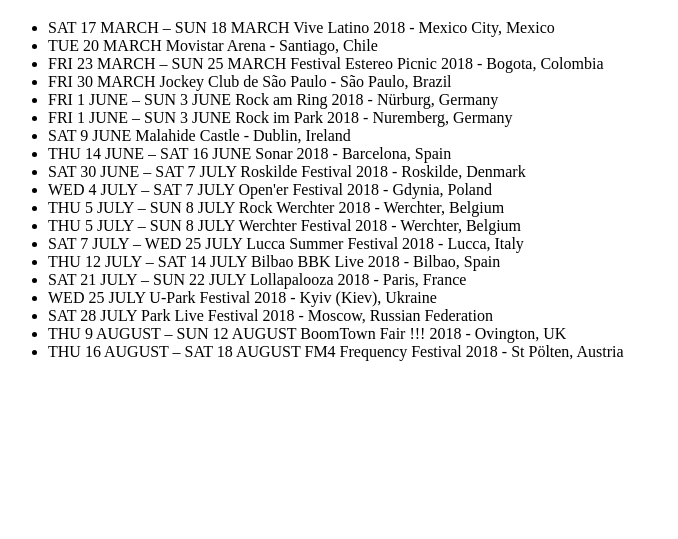
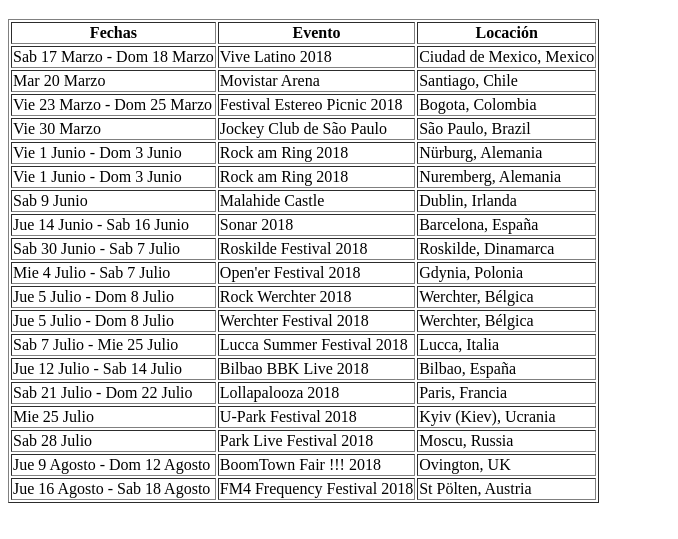
Before and after one commit to suarez8924/PROYECTO-FINAL, a plain HTML site: page tourdates.html in a window 1280 px wide. Shown: the part 87-626 px from the top of the page, without its empty margins (0-678 px from the left). Drawn offline with Linux system fonts and the light colour scheme.

Commit message:
Add files via upload

```diff
--- a/tourdates.html
+++ b/tourdates.html
@@ -11,84 +11,110 @@
     </header>
     <main>
         <h1>TOUR DATES</h1>
-        <ul>
-            <li>
-                <span>SAT 17 MARCH – SUN 18 MARCH</span>
-                Vive Latino 2018 - Mexico City, Mexico
-            </li>
-            <li>
-                <span>TUE 20 MARCH</span>
-                Movistar Arena - Santiago, Chile
-            </li>
-            <li>
-                <span>FRI 23 MARCH – SUN 25 MARCH</span>
-                Festival Estereo Picnic 2018 - Bogota, Colombia
-            </li>
-            <li>
-                <span>FRI 30 MARCH</span>
-                Jockey Club de São Paulo - São Paulo, Brazil
-            </li>
-            <li>
-                <span>FRI 1 JUNE – SUN 3 JUNE</span>
-                Rock am Ring 2018 - Nürburg, Germany
-            </li>
-            <li>
-                <span>FRI 1 JUNE – SUN 3 JUNE</span>
-                Rock im Park 2018 - Nuremberg, Germany
-            </li>
-            <li>
-                <span>SAT 9 JUNE</span>
-                Malahide Castle - Dublin, Ireland
-            </li>
-            <li>
-                <span>THU 14 JUNE – SAT 16 JUNE</span>
-                Sonar 2018 - Barcelona, Spain
-            </li>
-            <li>
-                <span>SAT 30 JUNE – SAT 7 JULY</span>
-                Roskilde Festival 2018 - Roskilde, Denmark
-            </li>
-            <li>
-                <span>WED 4 JULY – SAT 7 JULY</span>
-                Open'er Festival 2018 - Gdynia, Poland
-            </li>
-            <li>
-                <span>THU 5 JULY – SUN 8 JULY</span>
-                Rock Werchter 2018 - Werchter, Belgium
-            </li>
-            <li>
-                <span>THU 5 JULY – SUN 8 JULY</span>
-                Werchter Festival 2018 - Werchter, Belgium
-            </li>
-            <li>
-                <span>SAT 7 JULY – WED 25 JULY</span>
-                Lucca Summer Festival 2018 - Lucca, Italy
-            </li>
-            <li>
-                <span>THU 12 JULY – SAT 14 JULY</span>
-                Bilbao BBK Live 2018 - Bilbao, Spain
-            </li>
-            <li>
-                <span>SAT 21 JULY – SUN 22 JULY</span>
-                Lollapalooza 2018 - Paris, France
-            </li>
-            <li>
-                <span>WED 25 JULY</span>
-                U-Park Festival 2018 - Kyiv (Kiev), Ukraine
-            </li>
-            <li>
-                <span>SAT 28 JULY</span>
-                Park Live Festival 2018 - Moscow, Russian Federation
-            </li>
-            <li>
-                <span>THU 9 AUGUST – SUN 12 AUGUST</span>
-                BoomTown Fair !!! 2018 - Ovington, UK
-            </li>
-            <li>
-                <span>THU 16 AUGUST – SAT 18 AUGUST</span>
-                FM4 Frequency Festival 2018 - St Pölten, Austria
-            </li>
-        </ul>
+
+        <table border="true">
+
+           <tr>
+               <th>Fechas</th>
+               <th>Evento</th>
+               <th>Locación</th>
+           </tr>
+           <tr>
+               <td>Sab 17 Marzo - Dom 18 Marzo</td>
+               <td>Vive Latino 2018</td>
+               <td>Ciudad de Mexico, Mexico</td>
+           </tr>
+           <tr>
+               <td>Mar 20 Marzo</td>
+               <td>Movistar Arena</td>
+               <td>Santiago, Chile</td>
+           </tr>
+           <tr>
+               <td>Vie 23 Marzo - Dom 25 Marzo</td>
+               <td>Festival Estereo Picnic 2018</td>
+               <td>Bogota, Colombia</td>
+           </tr>
+           <tr>
+               <td>Vie 30 Marzo</td>
+               <td>Jockey Club de São Paulo</td>
+               <td>São Paulo, Brazil</td>
+           </tr>
+           <tr>
+               <td>Vie 1 Junio - Dom 3 Junio</td>
+               <td>Rock am Ring 2018</td>
+               <td>Nürburg, Alemania</td>
+           </tr>
+           <tr>
+                <td>Vie 1 Junio - Dom 3 Junio</td>
+                <td>Rock am Ring 2018</td>
+                <td>Nuremberg, Alemania</td>
+            </tr>
+           <tr>
+               <td>Sab 9 Junio</td>
+               <td>Malahide Castle</td>
+               <td>Dublin, Irlanda</td>
+           </tr>
+           <tr>
+               <td>Jue 14 Junio - Sab 16 Junio</td>
+               <td>Sonar 2018</td>
+               <td>Barcelona, España</td>
+           </tr>
+           <tr>
+               <td>Sab 30 Junio - Sab 7 Julio</td>
+               <td>Roskilde Festival 2018</td>
+               <td>Roskilde, Dinamarca</td>
+           </tr>
+           <tr>
+               <td>Mie 4 Julio - Sab 7 Julio</td>
+               <td>Open'er Festival 2018</td>
+               <td>Gdynia, Polonia</td>
+           </tr>
+           <tr>
+               <td>Jue 5 Julio - Dom 8 Julio</td>
+               <td>Rock Werchter 2018</td>
+               <td>Werchter, Bélgica</td>
+           </tr>
+           <tr>
+                <td>Jue 5 Julio - Dom 8 Julio</td>
+                <td>Werchter Festival 2018</td>
+                <td>Werchter, Bélgica</td>
+            </tr>
+           <tr>
+               <td>Sab 7 Julio - Mie 25 Julio</td>
+               <td>Lucca Summer Festival 2018</td>
+               <td>Lucca, Italia</td>
+           </tr>
+           <tr>
+               <td>Jue 12 Julio - Sab 14 Julio</td>
+               <td>Bilbao BBK Live 2018</td>
+               <td>Bilbao, España</td>
+           </tr>
+           <tr>
+               <td>Sab 21 Julio - Dom 22 Julio</td>
+               <td>Lollapalooza 2018</td>
+               <td>Paris, Francia</td>
+           </tr>
+           <tr>
+               <td>Mie 25 Julio</td>
+               <td>U-Park Festival 2018</td>
+               <td>Kyiv (Kiev), Ucrania</td>
+           </tr>
+           <tr>
+               <td>Sab 28 Julio</td>
+               <td>Park Live Festival 2018</td>
+               <td>Moscu, Russia</td>
+           </tr>
+           <tr>
+               <td>Jue 9 Agosto - Dom 12 Agosto</td>
+               <td>BoomTown Fair !!! 2018</td>
+               <td>Ovington, UK</td>
+           </tr>
+           <tr>
+               <td>Jue 16 Agosto - Sab 18 Agosto</td>
+               <td>FM4 Frequency Festival 2018</td>
+               <td>St Pölten, Austria</td>
+           </tr>
+        </table>
     </main>
 </body>
 </html>
```
Also changed, not shown: index - copia.html (added, +270 -0 lines), index.html (+80 -176 lines).
